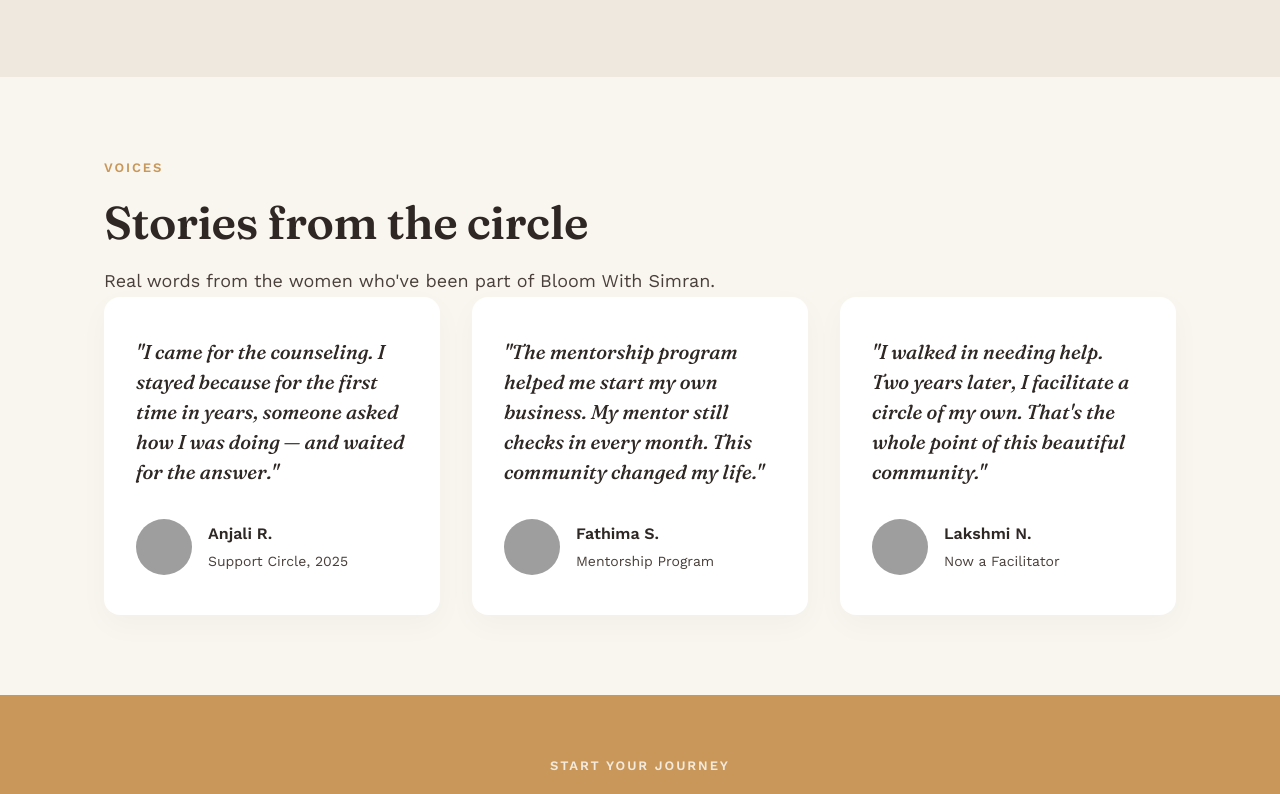
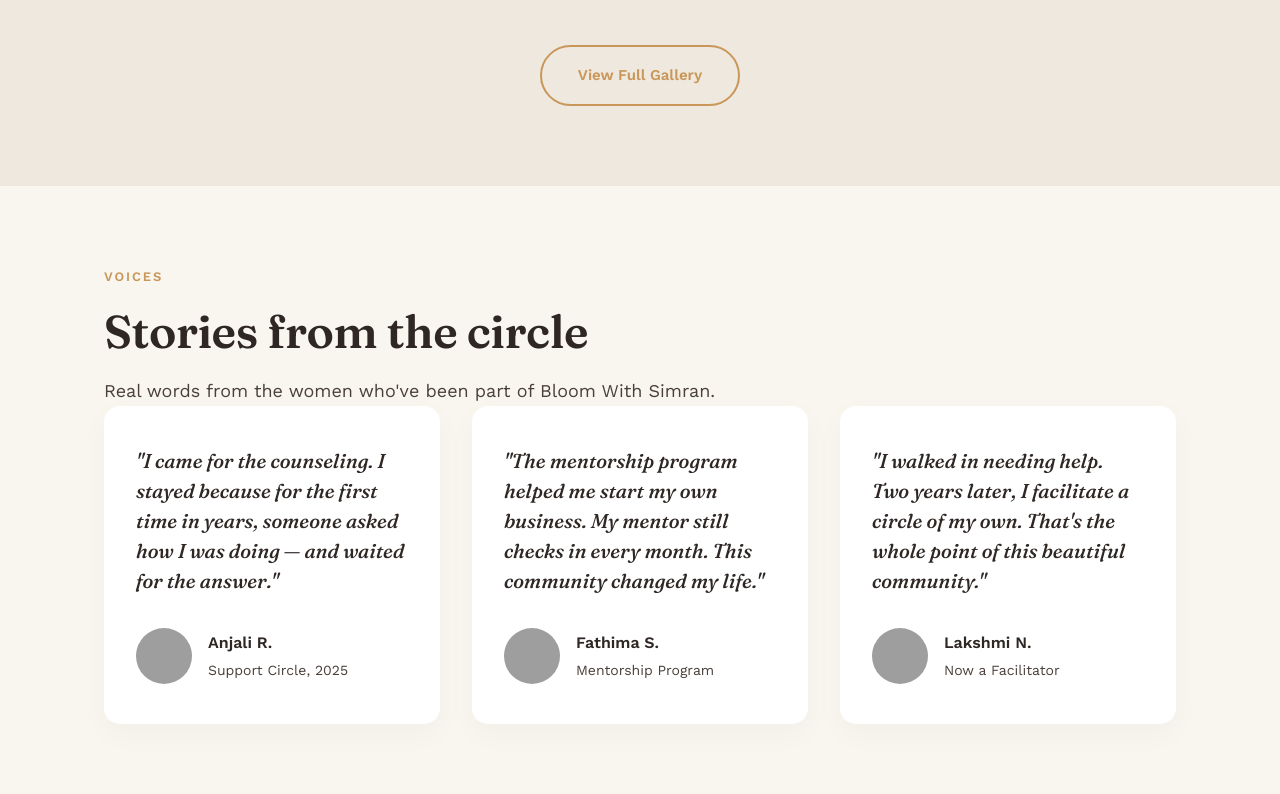
Before and after one commit to Yashvi-167/Bloom-with-Simaran, a website: page index.html in a window 1280 px wide. Shown: the part 4937-5731 px from the top of the page. Drawn offline with nearby package versions, Linux system fonts and the light colour scheme; grey boxes are pictures that could not be loaded.

Commit message:
Add View Full Gallery button

```diff
--- a/index.html
+++ b/index.html
@@ -515,6 +515,9 @@
       <a href="#"><img src="https://res.cloudinary.com/ugws99t1/image/upload/v1785423050/1dc99054-3ec4-426f-a7aa-d5fbdf95e28f_dzuafb.jpg" alt="Gallery"></a>
       <a href="#"><img src="https://res.cloudinary.com/ugws99t1/image/upload/v1785423041/f9ead026-b10c-4a3e-b555-a2f2e44ac38f_ytdgxd.jpg" alt="Gallery"></a>
     </div>
+    <div style="text-align:center; margin-top:48px;">
+      <a href="#" class="btn btn-ghost" style="border-color:var(--marigold); color:var(--marigold);">View Full Gallery</a>
+    </div>
   </div>
 </section>
 
```
